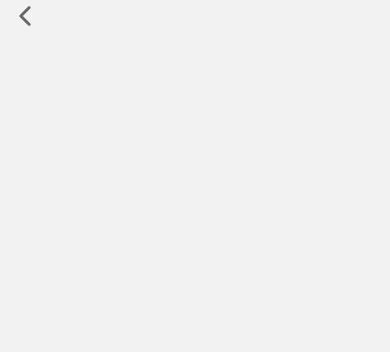
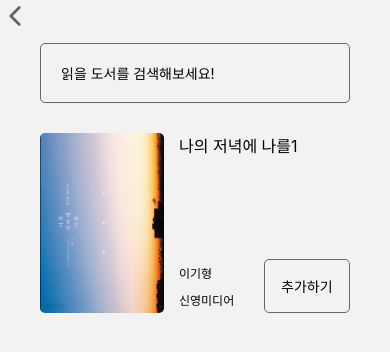
Before and after one commit to hxont/Deepfocus, a React Native app: screen /SearchBookScreen in a window 390 px wide. Shown: the top 352 px of the page. Built offline with nearby package versions, Linux system fonts and the light colour scheme.

Commit message:
임시 데이터 생성

```diff
--- a/App.jsx
+++ b/App.jsx
@@ -6,6 +6,7 @@ import HomeScreen from './src/screens/HomeScreen';
 import LoginScreen from './src/screens/LoginScreen';
 import ProfileScreen from './src/screens/ProfileScreen';
 import SearchBookScreen from './src/screens/SearchBookScreen';
+import BookTreeScreen from './src/screens/BookTreeScreen';
 
 const Stack = createNativeStackNavigator();
 
@@ -34,6 +35,11 @@ export default class App extends Component {
             component={SearchBookScreen}
             options={{headerShown: false}}
           />
+          <Stack.Screen
+            name="BookTreeScreen"
+            component={BookTreeScreen}
+            options={{headerShown: false}}
+          />
         </Stack.Navigator>
       </NavigationContainer>
     );
--- /dev/null
+++ b/src/components/BookItem.jsx
@@ -0,0 +1,137 @@
+import React, {Component} from 'react';
+import {
+  Text,
+  TouchableOpacity,
+  View,
+  StyleSheet,
+  Image,
+  Alert,
+} from 'react-native';
+
+class BookItem extends Component {
+  constructor(props) {
+    super(props);
+    this.title = this.props.title;
+    this.author = this.props.author;
+    this.publisher = this.props.publisher;
+    this.image = this.props.image;
+  }
+
+  // 1. 책 추가하기 버튼 클릭시 발생
+  onAddBookBtnClicked = () => {
+    let formData = {title: this.title};
+
+    this.callAddBookAPI(formData).then(response => {
+      this.goAlert();
+    });
+  };
+
+  goAlert = () => {
+    Alert.alert('책 추가 완료!', '나의 도서 바로가기', [
+      {
+        text: '확인',
+      },
+      {
+        text: '더보기',
+      },
+    ]);
+  };
+
+  // 2. 책 추가 api 호출
+  async callAddBookAPI(data) {
+    //const manager = new WebServiceManager(Constant.serviceURL + "/AddBook", "post");\
+    //manager.addFormData("data", data);
+    //const response = await manager.start();
+    //if (response.ok)
+    //  return response.json();
+    //return Promise.reject();
+  }
+
+  render() {
+    return (
+      <View style={styles.bookItemWrapper}>
+        <View style={styles.bookImageWrapper}>
+          <Image source={this.image} style={styles.bookImage} />
+        </View>
+        <View style={styles.bookInfoWrapper}>
+          <View style={styles.bookTitleWrapper}>
+            <Text style={{fontSize: 16}}>{this.title}</Text>
+          </View>
+          <View style={styles.bookBtmInfoWrapper}>
+            <View style={styles.authorInfoWrapper}>
+              <Text style={{fontSize: 12, marginVertical: 5}}>
+                {this.author}
+              </Text>
+              <Text style={{fontSize: 12, marginVertical: 5}}>
+                {this.publisher}
+              </Text>
+            </View>
+            <View style={styles.bookAddBtnWrapper}>
+              <TouchableOpacity
+                style={styles.bookAddBtn}
+                onPress={this.onAddBookBtnClicked}>
+                <Text>추가하기</Text>
+              </TouchableOpacity>
+            </View>
+          </View>
+        </View>
+      </View>
+    );
+  }
+}
+
+const styles = StyleSheet.create({
+  bookItemWrapper: {
+    //backgroundColor: 'pink',
+    height: 180,
+    marginHorizontal: 40,
+    marginTop: 20,
+    flexDirection: 'row',
+  },
+  bookImageWrapper: {
+    width: '40%',
+    height: '100%',
+  },
+  bookImage: {
+    width: '100%',
+    height: '100%',
+    borderRadius: 5,
+  },
+  bookInfoWrapper: {
+    //backgroundColor: 'blue',
+    marginHorizontal: 15,
+    width: '55%',
+  },
+  bookTitleWrapper: {
+    //backgroundColor: 'red',
+    height: '70%',
+    width: '100%',
+  },
+  bookBtmInfoWrapper: {
+    //backgroundColor: 'grey',
+    height: '30%',
+    flexDirection: 'row',
+    justifyContent: 'space-between',
+  },
+  authorInfoWrapper: {
+    //backgroundColor: 'purple',
+    justifyContent: 'center',
+    width: '50%',
+  },
+  bookAddBtnWrapper: {
+    width: '50%',
+  },
+  bookAddBtn: {
+    width: '100%',
+    height: '100%',
+    borderColor: '#666666',
+    borderWidth: 0.3,
+    borderRadius: 5,
+    paddingHorizontal: 10,
+    fontSize: 12,
+    justifyContent: 'center',
+    alignItems: 'center',
+  },
+});
+
+export default BookItem;
--- a/src/components/GoBackBtn.jsx
+++ b/src/components/GoBackBtn.jsx
@@ -9,7 +9,7 @@ class GoBackBtn extends Component {
   render() {
     const {navigation} = this.props;
     return (
-      <View style={styles.container}>
+      <View>
         <Icon
           name="chevron-back-outline"
           size={30}
--- /dev/null
+++ b/src/screens/BookTreeScreen.jsx
@@ -0,0 +1,19 @@
+import React, {Component} from 'react';
+import {SafeAreaView} from 'react-native';
+import GoBackBtn from '../components/GoBackBtn';
+
+class BookTreeScreen extends Component {
+  constructor(props) {
+    super(props);
+  }
+  render() {
+    const {navigation} = this.props;
+    return (
+      <SafeAreaView>
+        <GoBackBtn navigation={navigation} />
+      </SafeAreaView>
+    );
+  }
+}
+
+export default BookTreeScreen;
--- a/src/screens/HomeScreen.jsx
+++ b/src/screens/HomeScreen.jsx
@@ -29,7 +29,9 @@ class HomeScreen extends Component {
             </TouchableOpacity>
           </View>
           <View style={styles.bookTreeBtnWrapper}>
-            <TouchableOpacity style={styles.bookTreeBtn}>
+            <TouchableOpacity
+              style={styles.bookTreeBtn}
+              onPress={() => navigation.navigate('BookTreeScreen')}>
               <Text style={{marginLeft: 30}}>🌳 나만의 독서 나무 확인하기</Text>
             </TouchableOpacity>
           </View>
--- a/src/screens/SearchBookScreen.jsx
+++ b/src/screens/SearchBookScreen.jsx
@@ -1,20 +1,78 @@
 import React, {Component} from 'react';
-import {SafeAreaView, Text} from 'react-native';
-import Icon from 'react-native-vector-icons/Ionicons';
+import {
+  SafeAreaView,
+  TextInput,
+  View,
+  StyleSheet,
+  FlatList,
+} from 'react-native';
 import GoBackBtn from '../components/GoBackBtn';
+import BookItem from '../components/BookItem';
+import testImage from '../../assets/test_book.png';
 
 class SearchBookScreen extends Component {
   constructor(props) {
     super(props);
+
+    this.state = {
+      bookitem: [
+        {
+          id: 1,
+          title: '나의 저녁에 나를1',
+          image: testImage,
+          author: '이기형',
+          publisher: '신영미디어',
+        },
+      ],
+    };
   }
+
   render() {
     const {navigation} = this.props;
     return (
       <SafeAreaView>
         <GoBackBtn navigation={navigation} />
+        <View style={styles.textFieldWrapper}>
+          <TextInput
+            style={styles.textField}
+            placeholder="읽을 도서를 검색해보세요!"
+          />
+        </View>
+        <FlatList
+          data={this.state.bookitem}
+          renderItem={({item}) => (
+            <BookItem
+              title={item.title}
+              author={item.author}
+              publisher={item.publisher}
+              image={item.image}
+            />
+          )}
+          keyExtractor={item => item.id}
+        />
       </SafeAreaView>
     );
   }
 }
 
+const styles = StyleSheet.create({
+  textFieldWrapper: {
+    //backgroundColor: 'skyblue',
+    height: 60,
+    marginHorizontal: 40,
+    marginVertical: 10,
+    alignItems: 'center',
+    justifyContent: 'center',
+  },
+  textField: {
+    width: '100%',
+    height: '100%',
+    borderColor: '#666666',
+    borderWidth: 0.3,
+    borderRadius: 5,
+    paddingHorizontal: 20,
+    fontSize: 14,
+  },
+});
+
 export default SearchBookScreen;
```
